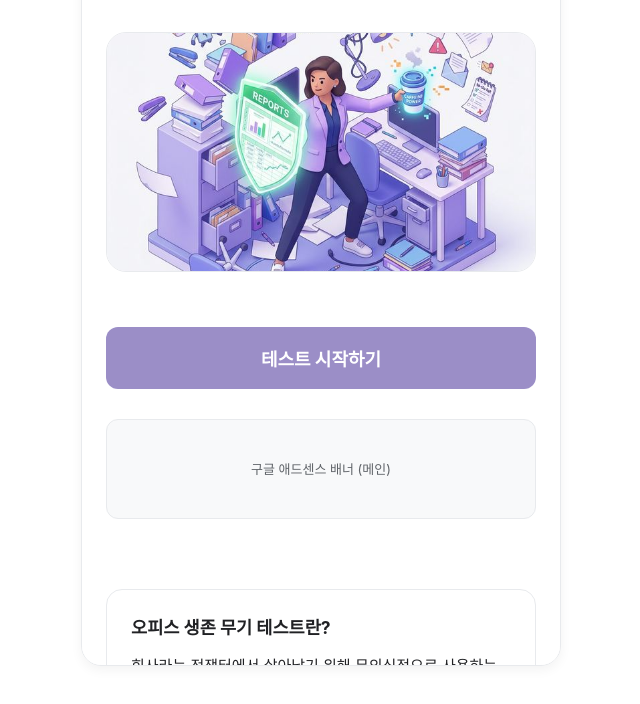
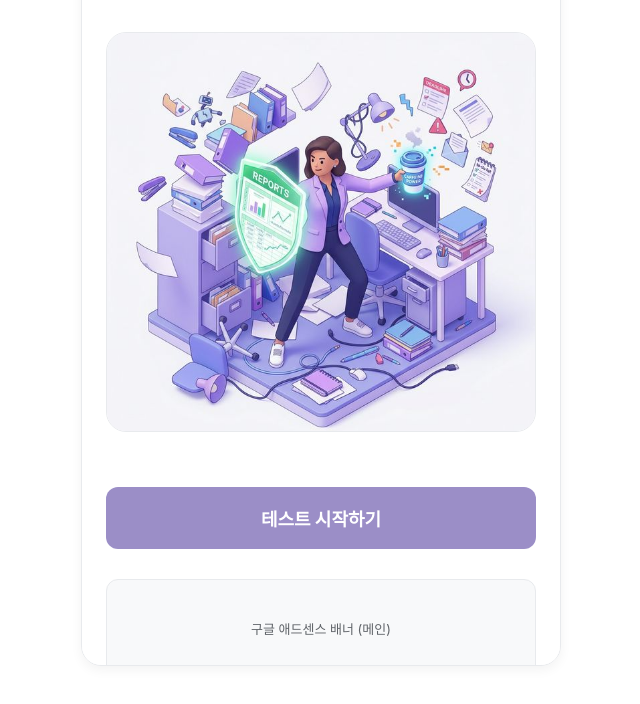
Before and after one commit to debugleee404/test2-workweapon, a plain HTML site: page index.html in a window 1280 px wide. Shown: the part 174-878 px from the top of the page, without its empty margins (319-959 px from the left). Drawn offline with Linux system fonts and the light colour scheme; a web font is replaced by a local one.

Commit message:
이미지 사이즈 픽셀 수정

```diff
--- a/index.html
+++ b/index.html
@@ -101,7 +101,7 @@
 
         .landing-image {
             width: 100%;
-            height: 240px;
+            height: 400px;
             background-color: var(--color-surface);
             border: 1px solid var(--color-border);
             border-radius: 20px;
```
